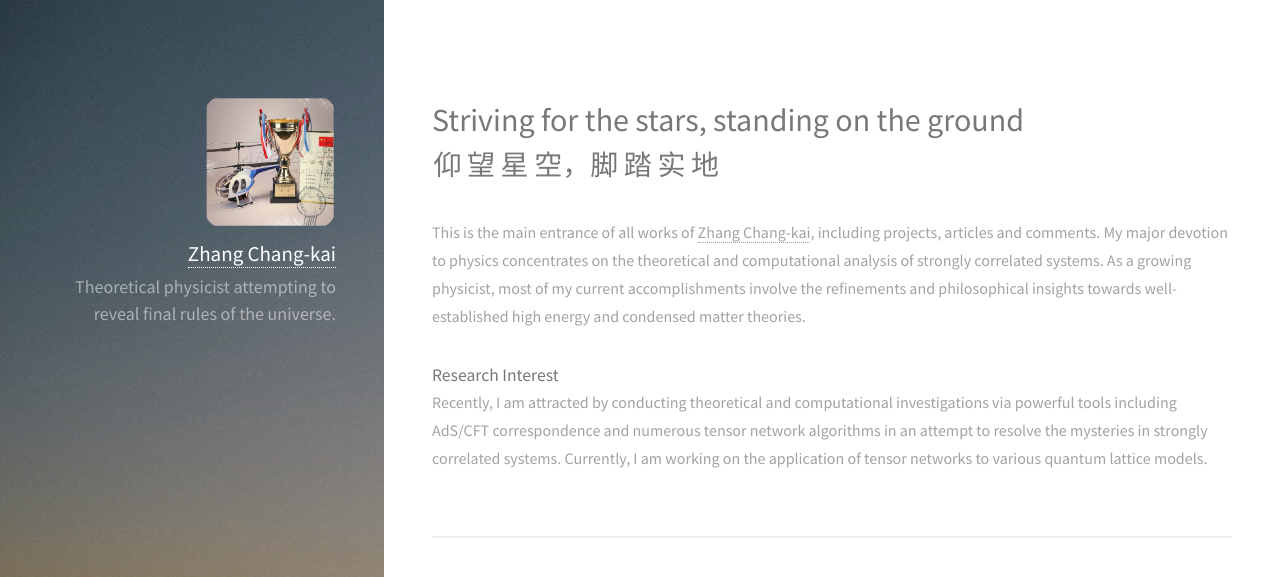
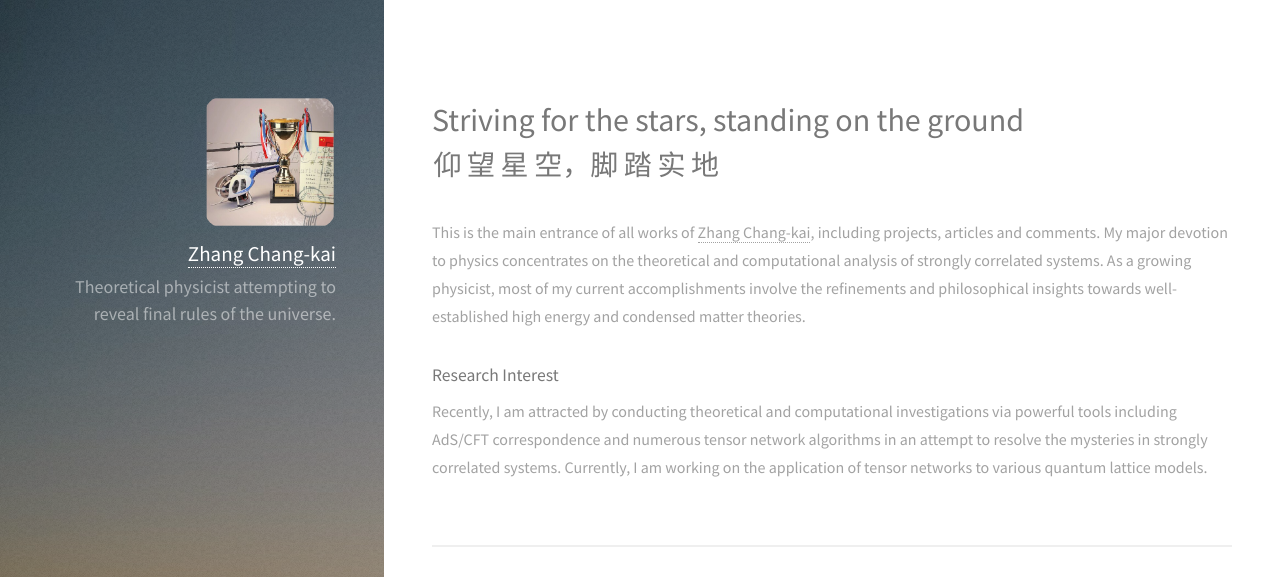
Before and after one commit to Phy-David-Zhang/phy-david-zhang.github.io, a Jekyll site: the page built from index.html, in a window 1280 px wide and 1400 px high. Shown: the top 577 px of the window. Built offline with Jekyll 4.4.1, drawn with Linux system fonts in a browser that asks for light colours.

Commit message:
Update illustration style and front page style

```diff
--- a/css/main.css
+++ b/css/main.css
@@ -2465,12 +2465,13 @@
 		}
 
 	.illustration {
-		margin: 13px 0;
+		margin: 2.6% 0;
 		max-width: 21.875em;
 	}
 
 		.illustration p {
 			margin: 0;
+			line-height: 1.5em;
 		}
 
 		.illustration span {
--- a/index.html
+++ b/index.html
@@ -15,7 +15,7 @@
             For a long time, Zhang Chang-kai has been working on establishing logically self-complete physical theories. Motivated by this origin, he has accomplished skeletons from basic Mathematics towards classical gauge field theory, and is now working with hope to extend it into the quantum area.
         	-->
         	</p>
-            <h4>Research Interest</h4>
+            <h4 style="margin-bottom: 0.5em;">Research Interest</h4>
             <p>Recently, I am attracted by conducting theoretical and computational investigations via powerful tools including AdS/CFT correspondence and numerous tensor network algorithms in an attempt to resolve the mysteries in strongly correlated systems. Currently, I am working on the application of tensor networks to various quantum lattice models.</p>
             <!--
             <p>Recently, I am attracted by conducting theoretical investigations of various aspects of Quantum Field Theory, High Energy Physics, as well as candidates for a theory of Quantum Gravity. Currently, I am working on investigating consequences of the AdS/CFT correspondence as well as its implications on quantum information.</p>
```
